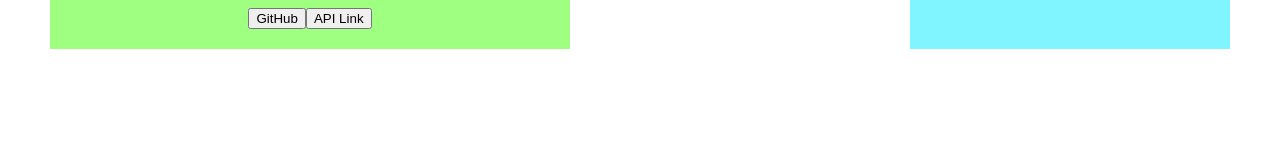
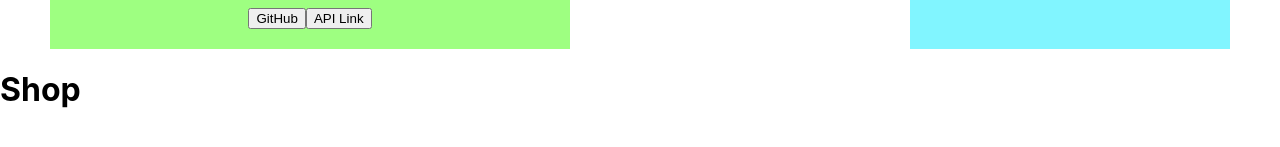
Before and after one commit to tommy128works/Shopping-Cart, a React (Vite) app: page /shop/1 in a window 1280 px wide. Shown: the part 245-392 px from the top of the page. Built offline with nearby package versions, Linux system fonts and the light colour scheme.

Commit message:
feat: skeleton skeleton components
Created skeleton components for ShopPage, ShoppingCartPage, and Footer.
Next step is to implement React Router to navigate between these
components.

```diff
--- a/src/App.jsx
+++ b/src/App.jsx
@@ -1,12 +1,14 @@
 import "./App.css"; // need to change to scss file
 import HomePage from "./components/HomePage.jsx";
 import NavBar from "./components/NavBar.jsx";
+import ShopPage from "./components/ShopPage.jsx";
 
 function App() {
   return (
     <>
       <NavBar />
       <HomePage name={"string"} />
+      <ShopPage />
     </>
   );
 }
--- /dev/null
+++ b/src/components/ShopPage.jsx
@@ -0,0 +1,14 @@
+import PropTypes from "prop-types";
+import React from "react";
+import "../styles/ShopPage.scss";
+
+const ShopPage = () => {
+  return (
+    <div id="shop-page">
+
+      <h1>Shop</h1>
+    </div>
+  )
+}
+
+export default ShopPage;
```
Also changed, not shown: src/components/Footer.jsx (added, +14 -0 lines), src/components/ShoppingCartPage.jsx (added, +14 -0 lines), src/styles/Footer.scss (added), src/styles/ShopPage.scss (added), src/styles/ShoppingCartPage.scss (added).
